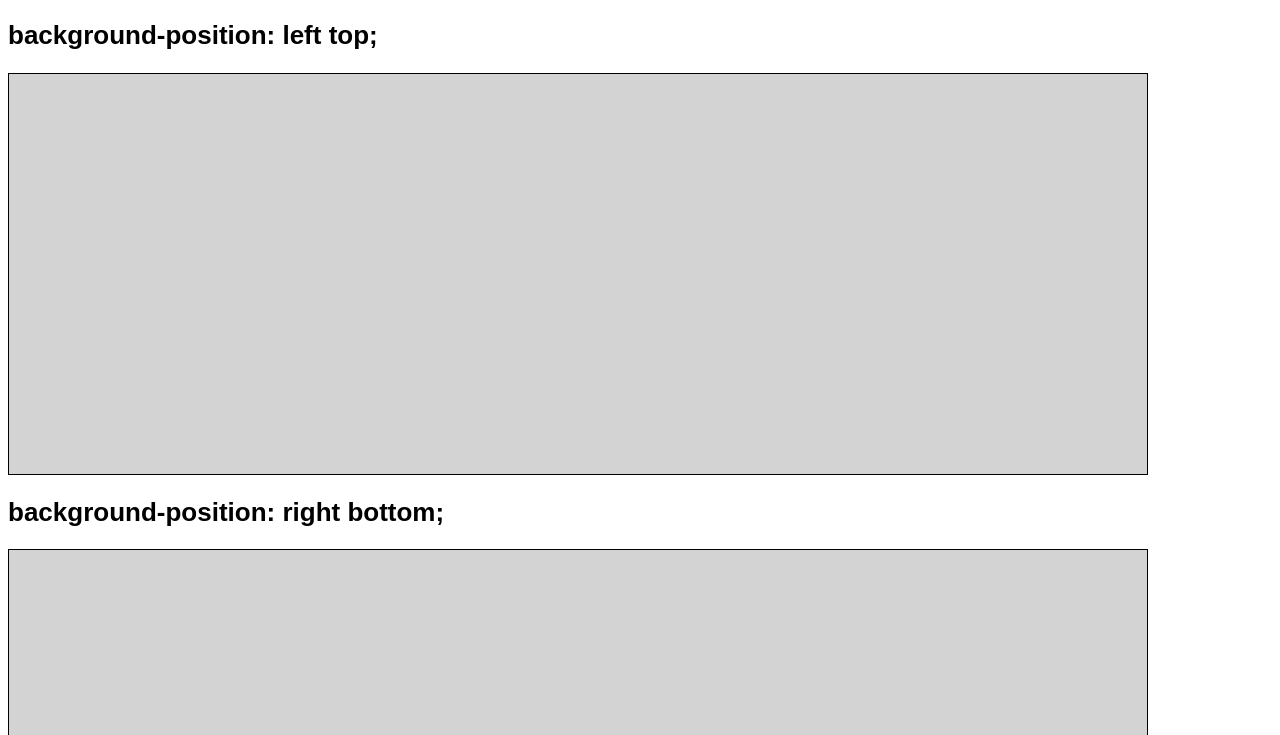
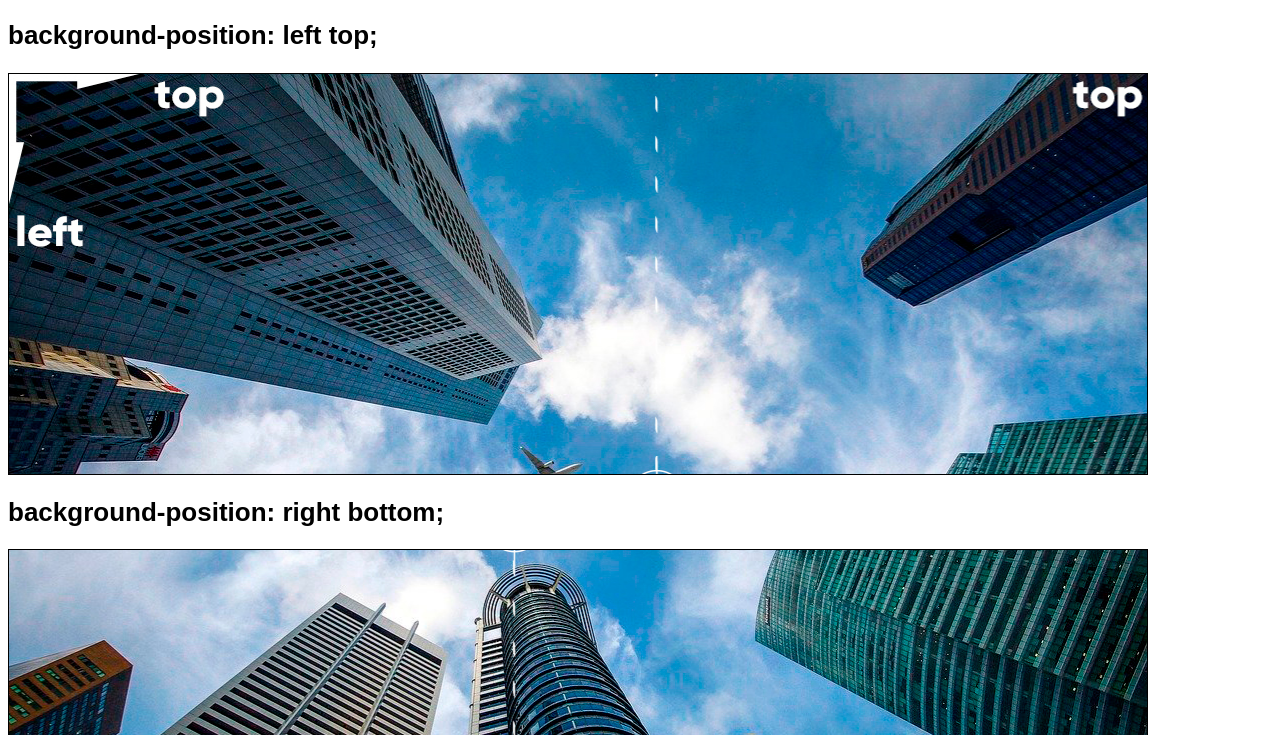
Before and after one commit to isabelli-mocci/html-css, a plain HTML site: page ex014 - imagem de fundo/fundo003.html in a window 1280 px wide. Shown: the part 65-800 px from the top of the page. Drawn offline with Linux system fonts and the light colour scheme.

Commit message:
Update fundo003.html

```diff
--- a/ex014 - imagem de fundo/fundo003.html
+++ b/ex014 - imagem de fundo/fundo003.html
@@ -1,9 +1,10 @@
 <!DOCTYPE html>
 <html lang="pt-br">
+
 <head>
     <meta charset="UTF-8">
     <meta name="viewport" content="width=device-width, initial-scale=1.0">
-    <title>Fundo</title>
+    <title>Posição do Fundo</title>
     <style>
         body {
             background-color: rgb(255, 255, 255);
@@ -15,7 +16,7 @@
             width: 90%;
             height: 400px;
             background-color: lightgray;
-            background-image: url('imagens/wallpaper003.jpg');
+            background-image: url('img/wallpaper003.jpg');
             border: 1px solid black;
         }
 
@@ -36,6 +37,7 @@
         }
     </style>
 </head>
+
 <body>
     <h1>Posição de um background</h1>
 
@@ -48,4 +50,5 @@
     <h2>background-position: center center;</h2>
     <div id="area004"></div>
 </body>
+
 </html>
```
